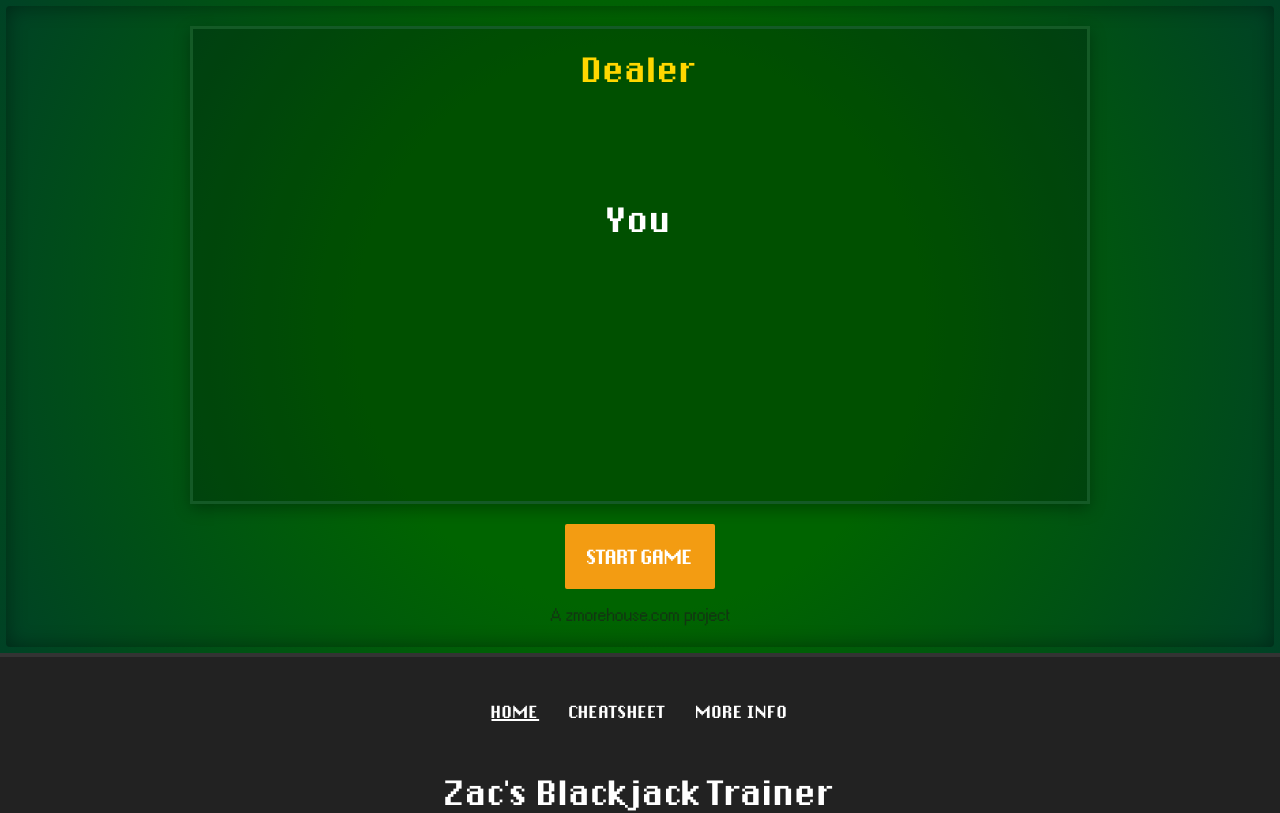
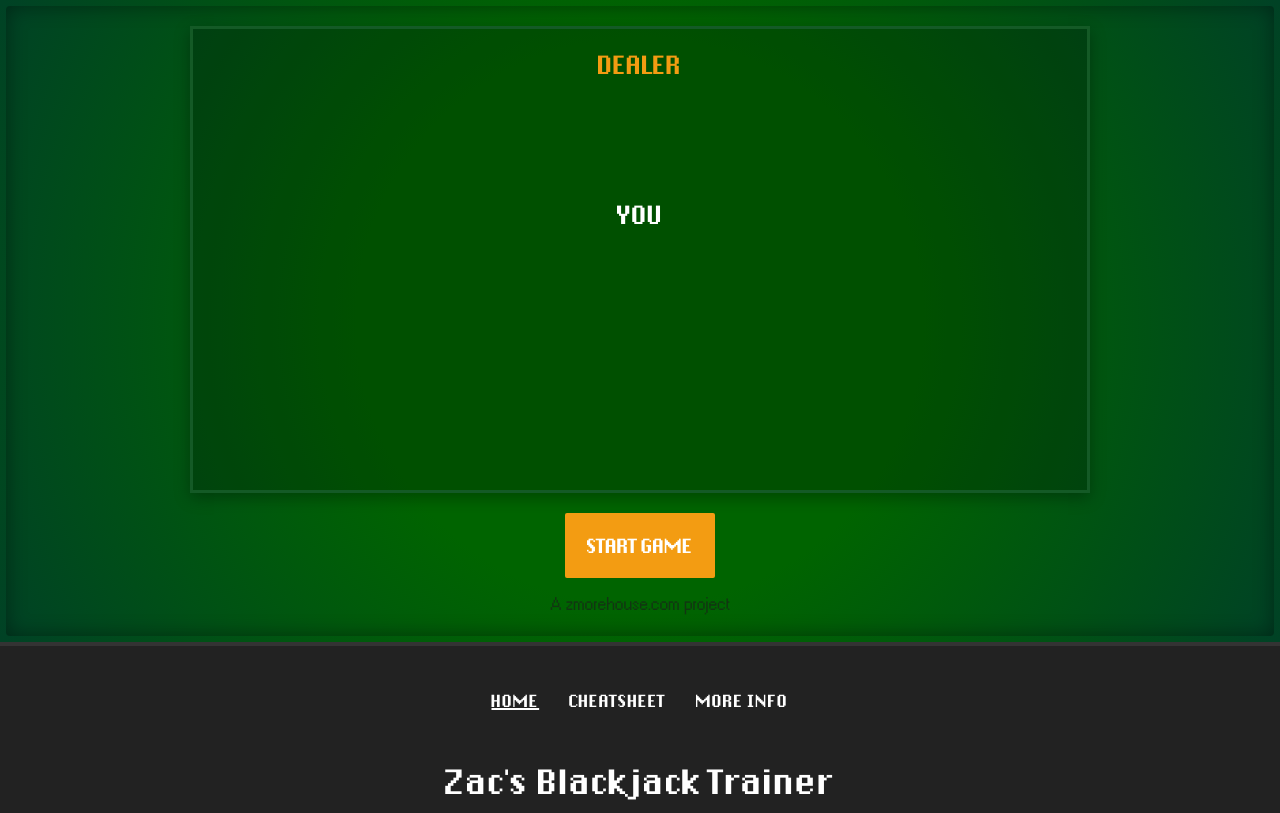
Before and after one commit to zmorehouse/blackjack-game, a Next.js app: page / in a window 1280 px wide. Shown: the top 813 px of the page. Built offline with nearby package versions, Linux system fonts and the light colour scheme.

Commit message:
Additional UI Changes

```diff
--- a/pages/index.js
+++ b/pages/index.js
@@ -421,6 +421,7 @@ export default function Home() {
           <div className={styles.table}>
             <div className={styles.dealer}>
               <h2>Dealer</h2>
+
               <div className={styles.cards}>
                 {dealerHand.map((card, index) => (
                   <span key={index}>{index === 0 || revealDealer ? `${card.value} ${card.suit}` : "❓"}</span>
--- a/styles/Home.module.css
+++ b/styles/Home.module.css
@@ -63,14 +63,20 @@
 }
 
 .dealer h2 {
-  font-size: 1.5rem;
-  color: #ffd700; /* Gold like a casino feel */
+font-size:18px;
+letter-spacing:-1px;
+  text-transform:uppercase;
+  color: #f39c12; /* Gold like a casino feel */
 }
 
 /* Player section */
 .player h2 {
-  font-size: 1.5rem;
+
   color: white;
+  font-size:18px;
+  text-transform:uppercase;
+
+letter-spacing:-1px;
 }
 
 .player .handControls {
```
